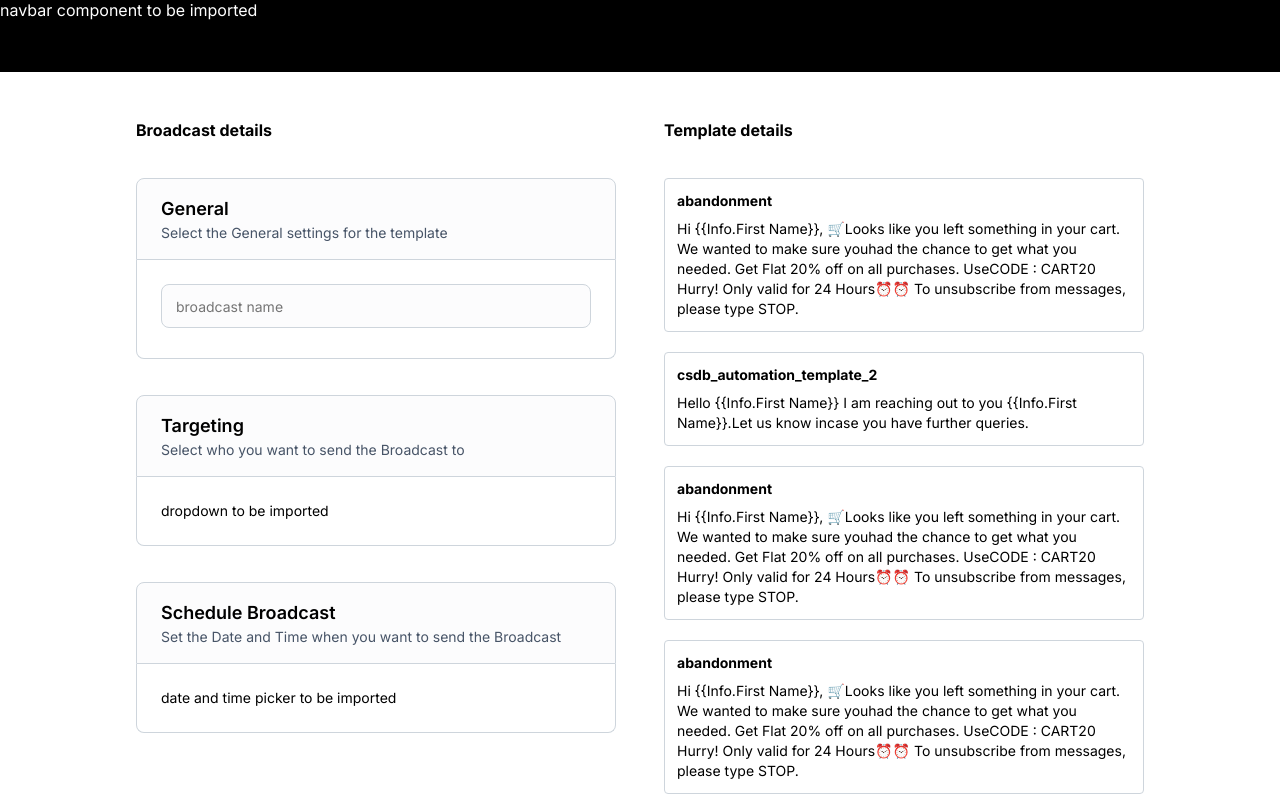
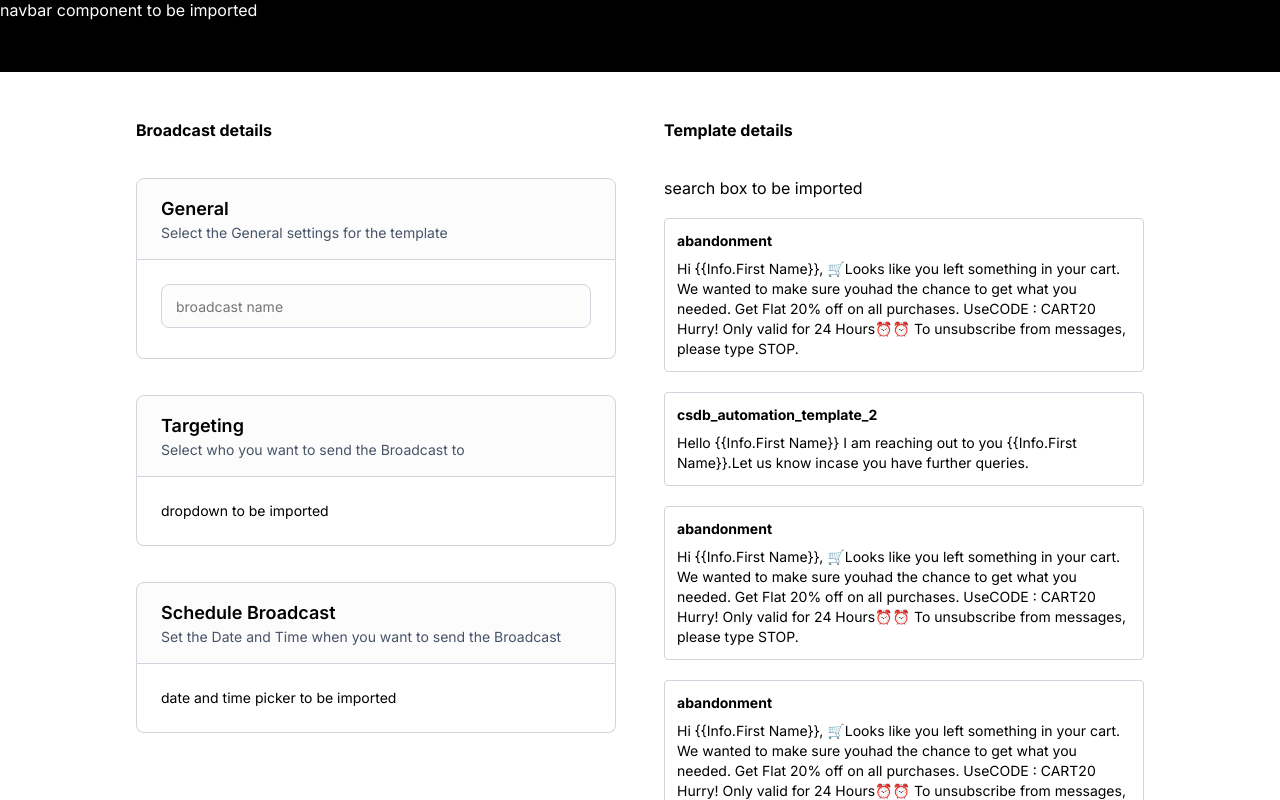
Before and after one commit to HxshPatil/whatsapp_comp_new, a React (Create React App) app: page / in a window 1280 px wide. Shown: the top 800 px of the page. Built offline with nearby package versions, Linux system fonts and the light colour scheme.

Commit message:
some change

```diff
--- a/src/comp_app/comp_app.js
+++ b/src/comp_app/comp_app.js
@@ -133,6 +133,7 @@ function Comp_app() {
             <input onChange={(e) => setSearch(e.target.value)}></input>
             </form> */}
             <div className="boxB-content">
+              <div>search box to be imported</div>
               {contentList
                 .filter((content) => {
                   return search.toLowerCase() === ""
```
